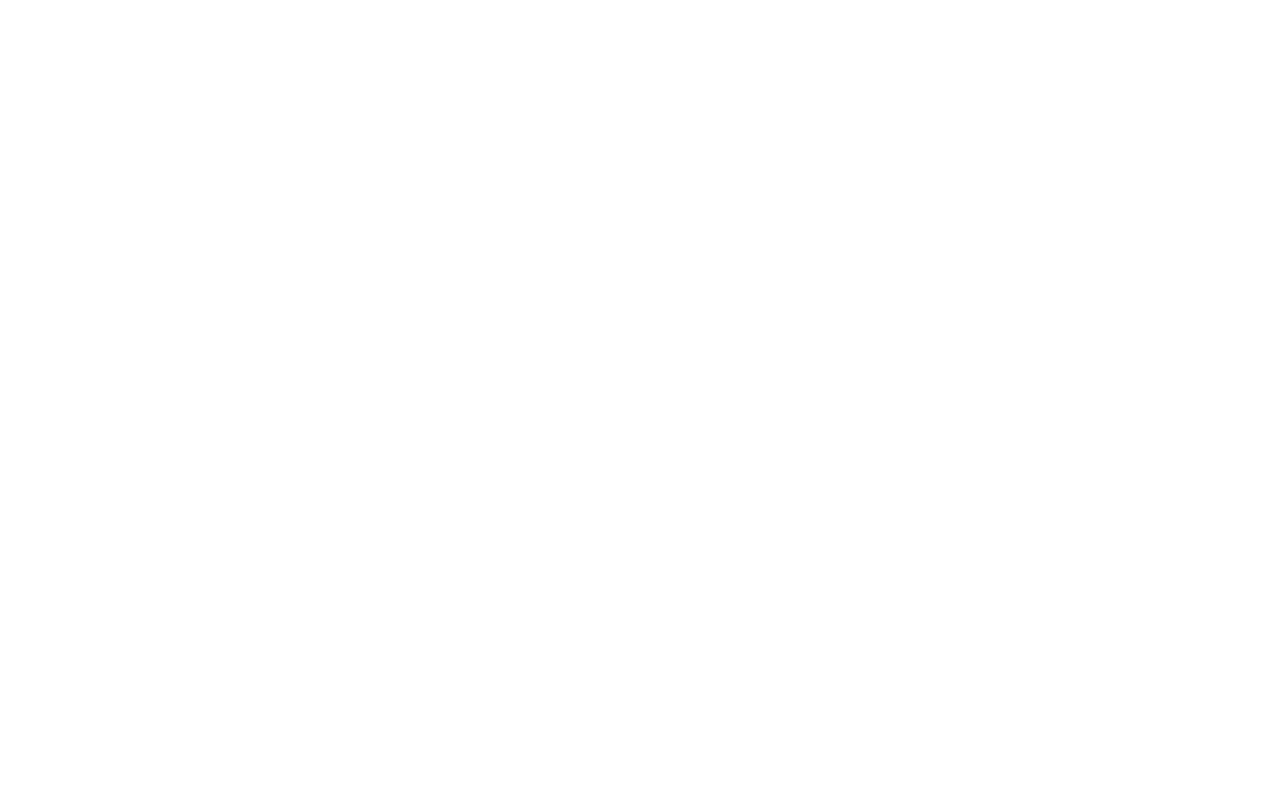
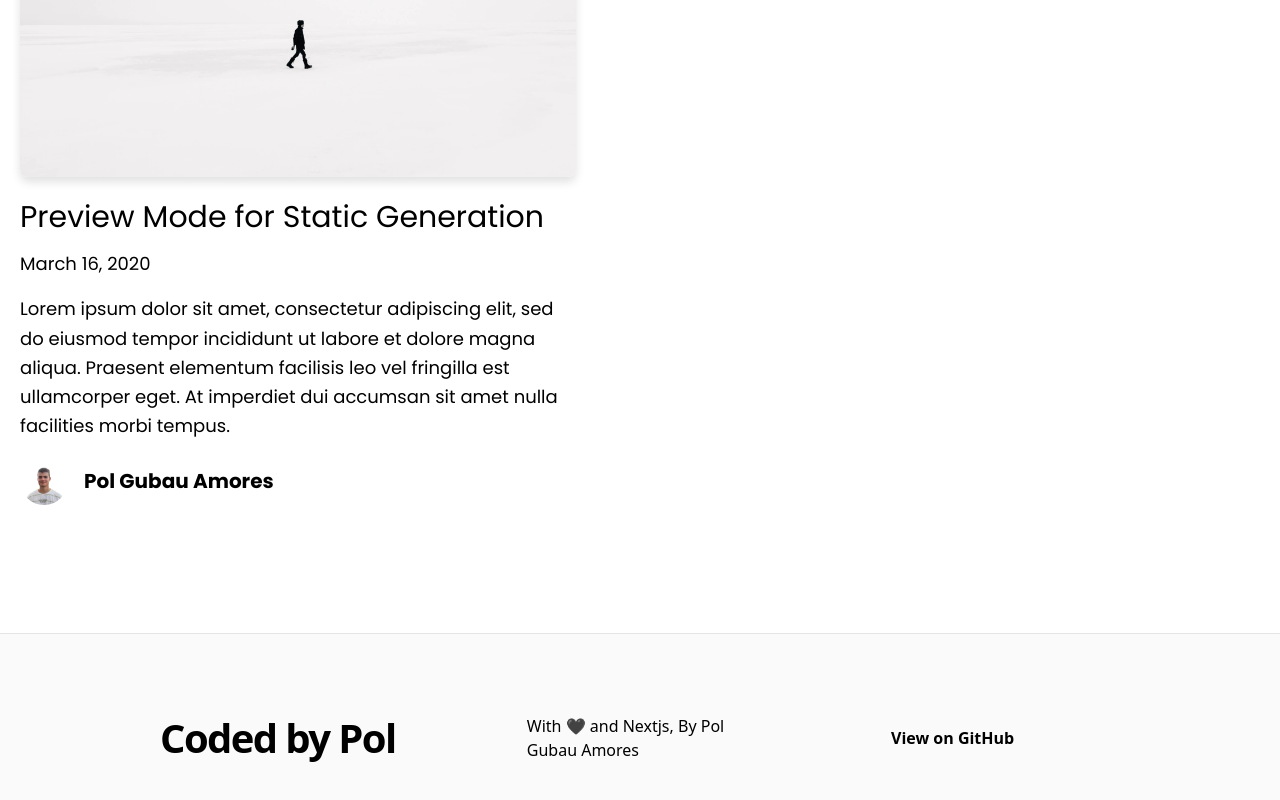
Before and after one commit to PolGubau/codedByPol, a Next.js app: page /posts in a window 1280 px wide. Before the commit this address had no page. Shown: the part 1226-2026 px from the top of the page. Before the commit the page ends 800 px from the top, so only its background shows below. Built offline with nearby package versions, Linux system fonts and the light colour scheme.

Commit message:
Pol Gubau; MW-Changing metadata

```diff
--- a/components/layout/footer.tsx
+++ b/components/layout/footer.tsx
@@ -1,25 +1,28 @@
 import { metadata } from "../../lib/constants";
-import Container from "../container";
 
 const Footer = () => {
   return (
-    <footer className="bg-neutral-50 border-t border-neutral-200">
-      <Container>
-        <div className="py-28 flex flex-col lg:flex-row items-center">
-          <h3 className="text-4xl lg:text-[2.5rem] font-bold tracking-tighter leading-tight text-center lg:text-left mb-10 lg:mb-0 lg:pr-4 lg:w-1/2">
-            Statically Generated with Next.js.
+    <footer className="bg-neutral-50 border-t border-neutral-200 flex justify-center">
+      <section
+        className="gap-4 flex flex-col w-full
+    items-center justify-center pt-20 pb-20 md:pb-28  md:flex-row md:justify-between max-w-5xl md:px-8"
+      >
+        <h3 className="text-4xl lg:text-[2.5rem] font-bold tracking-tighter leading-tight text-center lg:text-left mb-4 lg:mb-0 lg:pr-4 lg:w-1/2">
+          {metadata.title}
         </h3>
-          <p>With 🖤 and Nextjs, By Pol Gubau Amores</p>
+        <p>
+          With 🖤 and Nextjs,{" "}
+          <a href={metadata.author.website}> By {metadata.author.fullName}</a>
+        </p>
         <div className="flex flex-col lg:flex-row justify-center items-center lg:pl-4 lg:w-1/2">
           <a
-              href={`https://github.com/vercel/next.js/tree/canary/examples/${metadata.links.github}`}
+            href={metadata.links.github}
             className="mx-3 font-bold hover:underline"
           >
             View on GitHub
           </a>
         </div>
-        </div>
-      </Container>
+      </section>
     </footer>
   );
 };
--- a/components/layout/header.tsx
+++ b/components/layout/header.tsx
@@ -1,10 +1,11 @@
 import Link from "next/link";
+import { metadata } from "../../lib/constants";
 
 const Header = () => {
   return (
     <h2 className="text-2xl md:text-4xl font-bold tracking-tight md:tracking-tighter leading-tight mb-20 mt-8">
       <Link href="/" className="hover:underline">
-        Blog
+        {metadata.title}
       </Link>
       .
     </h2>
--- a/components/layout/layout.tsx
+++ b/components/layout/layout.tsx
@@ -1,5 +1,11 @@
 import Footer from "./footer";
 import Meta from "../meta/meta";
+import { Poppins } from "next/font/google";
+
+export const font = Poppins({
+  subsets: ["latin"],
+  weight: ["300", "400", "700"],
+});
 
 type Props = {
   preview?: boolean;
@@ -11,7 +17,7 @@ const Layout = ({ preview, children }: Props) => {
     <>
       <Meta />
       <div className="min-h-screen">
-        <main>{children}</main>
+        <main className={font.className}>{children}</main>
       </div>
       <Footer />
     </>
--- a/lib/constants.ts
+++ b/lib/constants.ts
@@ -1,8 +1,9 @@
 export const metadata = {
-  title: "Pol Gubau Amores",
+  title: "Coded by Pol",
   description: "Pol Gubau Amores personal website",
   author: {
     name: "Pol",
+    website: "https://polgubau.com",
     fullName: "Pol Gubau Amores",
     picture: "/assets/blog/authors/pol.jpg",
     twitter: "https://twitter.com/aledev_",
@@ -13,7 +14,7 @@ export const metadata = {
     github: "",
   },
 
-  siteUrl: "https://polgubau.com",
+  siteUrl: "https://blog.polgubau.com",
 
   homeOgImage: "/assets/blog/authors/pol.jpg",
 };
--- /dev/null
+++ b/pages/posts/index.tsx
@@ -0,0 +1,41 @@
+import Container from "../../components/container";
+import MoreStories from "../../components/more-stories";
+import Intro from "../../components/hero";
+import Layout from "../../components/layout/layout";
+import { getAllPosts } from "../../lib/api";
+import Head from "next/head";
+import Post from "../../interfaces/post";
+
+type Props = {
+  allPosts: Post[];
+};
+
+export default function Index({ allPosts }: Props) {
+  return (
+    <Layout>
+      <Head>
+        <title>{`Blog`}</title>
+      </Head>
+      <Container>
+        <Intro />
+
+        {allPosts.length > 0 && <MoreStories posts={allPosts} />}
+      </Container>
+    </Layout>
+  );
+}
+
+export const getStaticProps = async () => {
+  const allPosts = getAllPosts([
+    "title",
+    "date",
+    "slug",
+    "author",
+    "coverImage",
+    "excerpt",
+  ]);
+
+  return {
+    props: { allPosts },
+  };
+};
```
Lines whose indentation alone changed are shown as unchanged.
